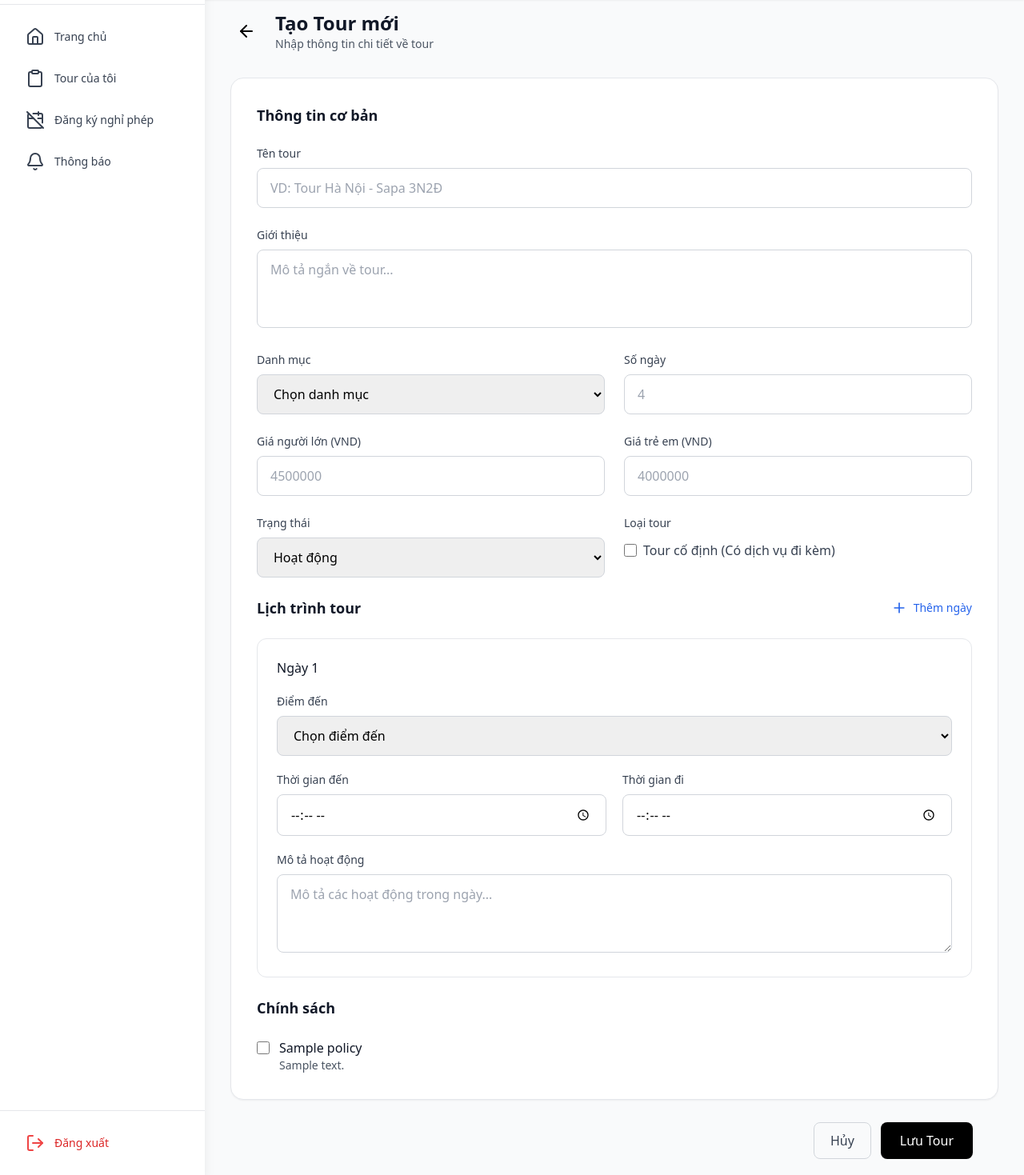
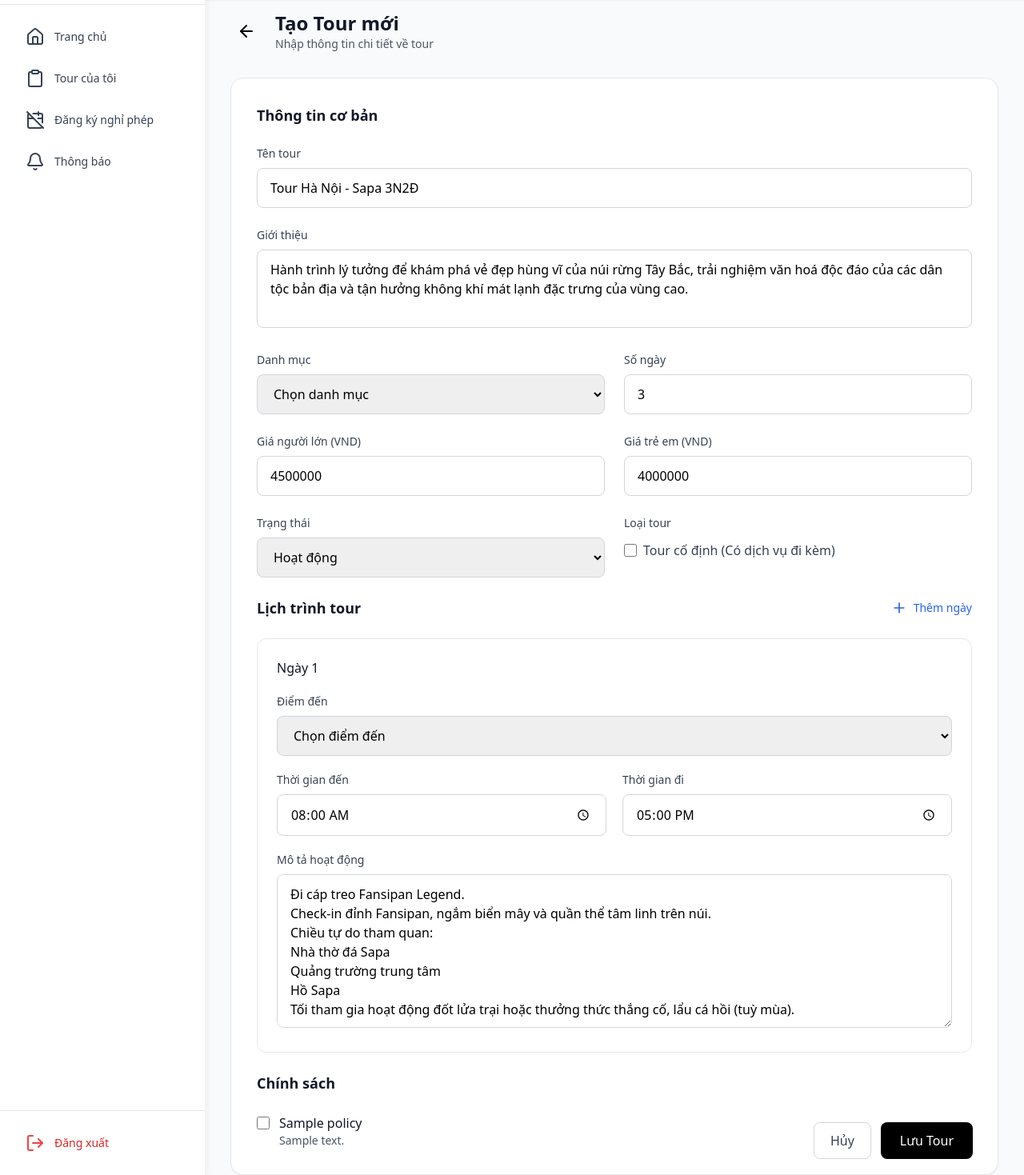
Before and after one commit to cuong2103/Website-quan-li-tour, a PHP site: template views/admin/tours/create.php in a window 1280 px wide. Shown: the part 99-1568 px from the top of the page at 80% size. Run offline with PHP 8.4, Linux system fonts and the light colour scheme; the template is opened without the code that fills it: most values are stand-ins (such as "Sample title", 1, 10 or a date in 2020); data that the repository does not hold is empty; some libraries are stand-ins or nearby versions.

Commit message:
đổ dữ liệu ra form

```diff
--- a/views/admin/tours/create.php
+++ b/views/admin/tours/create.php
@@ -28,7 +28,7 @@ $dayCount = !empty($_POST['destination_id']) ? count($_POST['destination_id']) :
           <div class="grid grid-cols-1 md:grid-cols-2 gap-6">
             <div class="col-span-2">
               <label class="block text-sm font-medium text-gray-700 mb-2">Tên tour</label>
-              <input type="text" name="name" value="<?= htmlspecialchars($_POST['name'] ?? '') ?>" placeholder="VD: Tour Hà Nội - Sapa 3N2Đ" class="w-full px-4 py-3 border border-gray-300 rounded-lg focus:ring-2 focus:ring-blue-500 focus:border-transparent">
+              <input type="text" name="name" value="<?= htmlspecialchars($_POST['name'] ?? 'Tour Hà Nội - Sapa 3N2Đ') ?>" placeholder="VD: Tour Hà Nội - Sapa 3N2Đ" class="w-full px-4 py-3 border border-gray-300 rounded-lg focus:ring-2 focus:ring-blue-500 focus:border-transparent">
               <?php if (!empty($errors['name'])): ?>
                 <div class="text-red-500 text-sm mt-1"><?= $errors['name'][0] ?></div>
               <?php endif; ?>
@@ -36,7 +36,7 @@ $dayCount = !empty($_POST['destination_id']) ? count($_POST['destination_id']) :
 
             <div class="col-span-2">
               <label class="block text-sm font-medium text-gray-700 mb-2">Giới thiệu</label>
-              <textarea rows="3" name="introduction" placeholder="Mô tả ngắn về tour..." class="w-full px-4 py-3 border border-gray-300 rounded-lg focus:ring-2 focus:ring-blue-500 focus:border-transparent resize-none"><?= htmlspecialchars($_POST['introduction'] ?? '') ?></textarea>
+              <textarea rows="3" name="introduction" placeholder="Mô tả ngắn về tour..." class="w-full px-4 py-3 border border-gray-300 rounded-lg focus:ring-2 focus:ring-blue-500 focus:border-transparent resize-none"><?= htmlspecialchars($_POST['introduction'] ?? 'Hành trình lý tưởng để khám phá vẻ đẹp hùng vĩ của núi rừng Tây Bắc, trải nghiệm văn hoá độc đáo của các dân tộc bản địa và tận hưởng không khí mát lạnh đặc trưng của vùng cao.') ?></textarea>
               <?php if (!empty($errors['introduction'])): ?>
                 <div class="text-red-500 text-sm mt-1"><?= $errors['introduction'][0] ?></div>
               <?php endif; ?>
@@ -55,7 +55,7 @@ $dayCount = !empty($_POST['destination_id']) ? count($_POST['destination_id']) :
 
             <div>
               <label class="block text-sm font-medium text-gray-700 mb-2">Số ngày</label>
-              <input type="number" name="duration_days" value="<?= htmlspecialchars($_POST['duration_days'] ?? '') ?>" placeholder="4" min="1" class="w-full px-4 py-3 border border-gray-300 rounded-lg focus:ring-2 focus:ring-blue-500 focus:border-transparent">
+              <input type="number" name="duration_days" value="<?= htmlspecialchars($_POST['duration_days'] ?? '3') ?>" placeholder="4" min="1" class="w-full px-4 py-3 border border-gray-300 rounded-lg focus:ring-2 focus:ring-blue-500 focus:border-transparent">
               <?php if (!empty($errors['duration_days'])): ?>
                 <div class="text-red-500 text-sm mt-1"><?= $errors['duration_days'][0] ?></div>
               <?php endif; ?>
@@ -63,7 +63,7 @@ $dayCount = !empty($_POST['destination_id']) ? count($_POST['destination_id']) :
 
             <div>
               <label class="block text-sm font-medium text-gray-700 mb-2">Giá người lớn (VND)</label>
-              <input type="text" name="adult_price" value="<?= htmlspecialchars($_POST['adult_price'] ?? '') ?>" placeholder="4500000" class="w-full px-4 py-3 border border-gray-300 rounded-lg focus:ring-2 focus:ring-blue-500 focus:border-transparent">
+              <input type="text" name="adult_price" value="<?= htmlspecialchars($_POST['adult_price'] ?? '4500000') ?>" placeholder="4500000" class="w-full px-4 py-3 border border-gray-300 rounded-lg focus:ring-2 focus:ring-blue-500 focus:border-transparent">
               <?php if (!empty($errors['adult_price'])): ?>
                 <div class="text-red-500 text-sm mt-1"><?= $errors['adult_price'][0] ?></div>
               <?php endif; ?>
@@ -71,7 +71,7 @@ $dayCount = !empty($_POST['destination_id']) ? count($_POST['destination_id']) :
 
             <div>
               <label class="block text-sm font-medium text-gray-700 mb-2">Giá trẻ em (VND)</label>
-              <input type="text" name="child_price" value="<?= htmlspecialchars($_POST['child_price'] ?? '') ?>" placeholder="4000000" class="w-full px-4 py-3 border border-gray-300 rounded-lg focus:ring-2 focus:ring-blue-500 focus:border-transparent">
+              <input type="text" name="child_price" value="<?= htmlspecialchars($_POST['child_price'] ?? '4000000') ?>" placeholder="4000000" class="w-full px-4 py-3 border border-gray-300 rounded-lg focus:ring-2 focus:ring-blue-500 focus:border-transparent">
               <?php if (!empty($errors['child_price'])): ?>
                 <div class="text-red-500 text-sm mt-1"><?= $errors['child_price'][0] ?></div>
               <?php endif; ?>
@@ -167,7 +167,7 @@ $dayCount = !empty($_POST['destination_id']) ? count($_POST['destination_id']) :
 
                 <div>
                   <label class="block text-sm font-medium text-gray-700 mb-2">Thời gian đến</label>
-                  <input type="time" name="arrival_time[]" value="<?= htmlspecialchars($_POST['arrival_time'][$i] ?? '') ?>" class="w-full px-4 py-3 border border-gray-300 rounded-lg">
+                  <input type="time" name="arrival_time[]" value="<?= htmlspecialchars($_POST['arrival_time'][$i] ?? '08:00') ?>" class="w-full px-4 py-3 border border-gray-300 rounded-lg">
                   <?php if (!empty($errors['arrival_time'][$i])): ?>
                     <div class="text-red-500 text-sm mt-1"><?= $errors['arrival_time'][$i][0] ?></div>
                   <?php endif; ?>
@@ -175,7 +175,7 @@ $dayCount = !empty($_POST['destination_id']) ? count($_POST['destination_id']) :
 
                 <div>
                   <label class="block text-sm font-medium text-gray-700 mb-2">Thời gian đi</label>
-                  <input type="time" name="departure_time[]" value="<?= htmlspecialchars($_POST['departure_time'][$i] ?? '') ?>" class="w-full px-4 py-3 border border-gray-300 rounded-lg">
+                  <input type="time" name="departure_time[]" value="<?= htmlspecialchars($_POST['departure_time'][$i] ?? '17:00') ?>" class="w-full px-4 py-3 border border-gray-300 rounded-lg">
                   <?php if (!empty($errors['departure_time'][$i])): ?>
                     <div class="text-red-500 text-sm mt-1"><?= $errors['departure_time'][$i][0] ?></div>
                   <?php endif; ?>
@@ -184,7 +184,13 @@ $dayCount = !empty($_POST['destination_id']) ? count($_POST['destination_id']) :
 
               <div>
                 <label class="block text-sm font-medium text-gray-700 mb-2">Mô tả hoạt động</label>
-                <textarea rows="3" name="description[]" placeholder="Mô tả các hoạt động trong ngày..." class="w-full px-4 py-3 border border-gray-300 rounded-lg"><?= htmlspecialchars($_POST['description'][$i] ?? '') ?></textarea>
+                <textarea name="description[]" placeholder="Mô tả các hoạt động trong ngày..." class="w-full h-48 px-4 py-3 border border-gray-300 rounded-lg"><?= htmlspecialchars($_POST['description'][$i] ?? 'Đi cáp treo Fansipan Legend.
+Check-in đỉnh Fansipan, ngắm biển mây và quần thể tâm linh trên núi.
+Chiều tự do tham quan:
+Nhà thờ đá Sapa
+Quảng trường trung tâm
+Hồ Sapa
+Tối tham gia hoạt động đốt lửa trại hoặc thưởng thức thắng cố, lẩu cá hồi (tuỳ mùa).') ?></textarea>
                 <?php if (!empty($errors['description'][$i])): ?>
                   <div class="text-red-500 text-sm mt-1"><?= $errors['description'][$i][0] ?></div>
                 <?php endif; ?>
--- a/views/guide/Journals/create.php
+++ b/views/guide/Journals/create.php
@@ -116,7 +116,7 @@ unset($_SESSION['errors'], $_SESSION['old']);
                 <label class="block text-sm font-semibold text-gray-700 mb-2">Nội dung chi tiết <span class="text-red-500">*</span></label>
                 <textarea name="content" rows="6"
                     placeholder="Mô tả chi tiết về hoạt động hoặc sự cố..."
-                    class="w-full px-4 py-3 rounded-lg border border-gray-300 focus:ring-2 focus:ring-blue-500 focus:border-blue-500 outline-none transition-all resize-y <?= isset($errors['content']) ? 'border-red-500 ring-1 ring-red-500' : '' ?>"><?= htmlspecialchars($old['content'] ?? '') ?></textarea>
+                    class="w-full px-4 py-3 rounded-lg border border-gray-300 focus:ring-2 focus:ring-blue-500 focus:border-blue-500 outline-none transition-all resize-y <?= isset($errors['content']) ? 'border-red-500 ring-1 ring-red-500' : '' ?>"><?= htmlspecialchars($old['content'] ?? 'Xe đón khách tại khách sạn. Kiểm tra quân số đủ, hành lý đầy đủ.') ?></textarea>
                 <?php if (!empty($errors['content'])): ?>
                     <p class="text-red-500 text-sm mt-1 flex items-center gap-1">
                         <i data-lucide="alert-circle" class="w-3 h-3"></i>
--- a/views/guide/tour-assignments/tabs/checkin.php
+++ b/views/guide/tour-assignments/tabs/checkin.php
@@ -104,7 +104,7 @@ $canCheckinNow = ($today >= $assignment['start_date'] && $today <= $assignment['
 
       <div class="mb-4">
         <label class="block text-sm font-medium mb-2">Tiêu đề <span class="text-red-500">*</span></label>
-        <input type="text" name="title" required
+        <input type="text" name="title" value="<?= 'Checkin sáng ngày 1' ?>" required
           placeholder="VD: Check-in sáng ngày 1, Check-in khách sạn, v.v..."
           class="w-full border rounded-lg p-2 focus:border-blue-500 focus:ring-1 focus:ring-blue-500">
       </div>
@@ -113,7 +113,7 @@ $canCheckinNow = ($today >= $assignment['start_date'] && $today <= $assignment['
         <label class="block text-sm font-medium mb-2">Ghi chú</label>
         <textarea name="note" rows="3"
           placeholder="Ghi chú thêm về đợt check-in này (không bắt buộc)"
-          class="w-full border rounded-lg p-2 focus:border-blue-500 focus:ring-1 focus:ring-blue-500"></textarea>
+          class="w-full border rounded-lg p-2 focus:border-blue-500 focus:ring-1 focus:ring-blue-500"><?= 'Check-in khách sạn' ?></textarea>
       </div>
 
       <div class="flex gap-3 justify-end">
```
Also changed, not shown: views/admin/bookings/create.php (+7 -7 lines).
